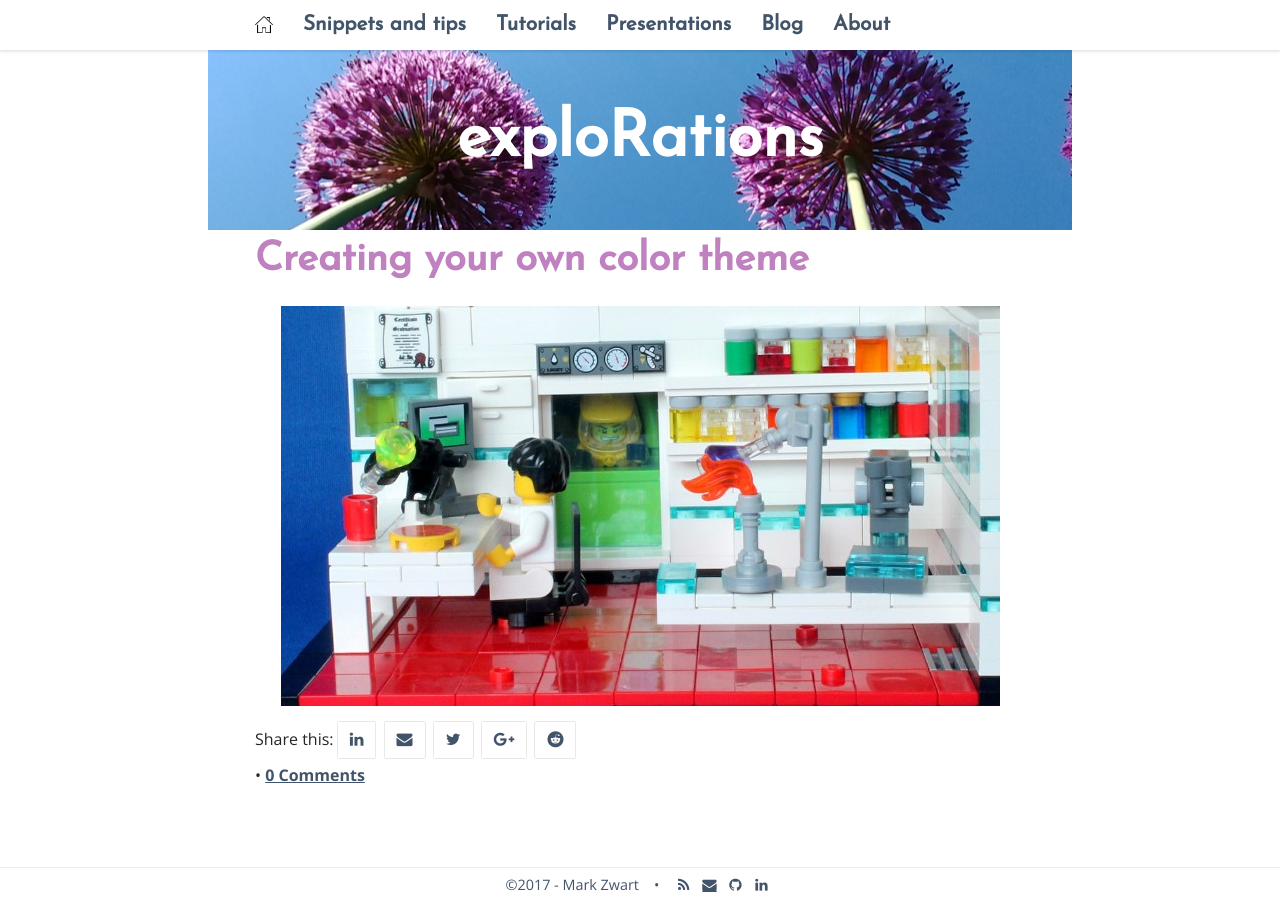
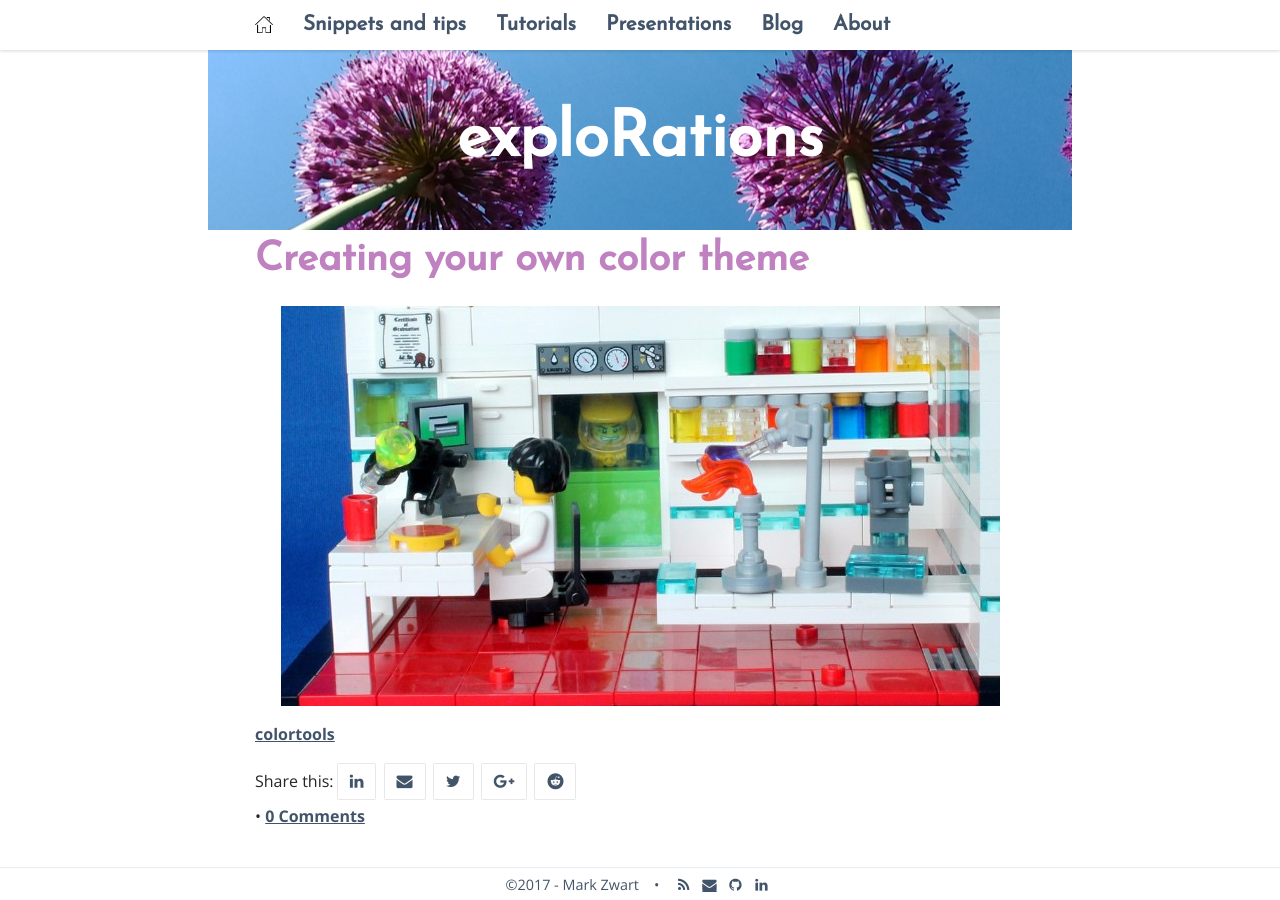
Before and after one commit to mark-me/mark-me.github.io, a Jekyll site: the page built from _pages/tutorials/color-theme/color-theme.md, in a window 1280 px wide. Built offline with Jekyll 4.4.1, drawn with Linux system fonts in a browser that asks for light colours; nearby versions of some CDN libraries; comment, search, counter and statistics services are not loaded.

Commit message:
Update color-theme.md

```diff
--- a/_pages/tutorials/color-theme/color-theme.md
+++ b/_pages/tutorials/color-theme/color-theme.md
@@ -11,3 +11,5 @@ published: true
 {:refdef: style="text-align: center;"}
 <img src="/_pages/tutorials/color-theme/lego-scientist.jpg" alt="" align="center"/>
 {: refdef}
+
+**[colortools](https://www.rdocumentation.org/packages/colortools)**
```
